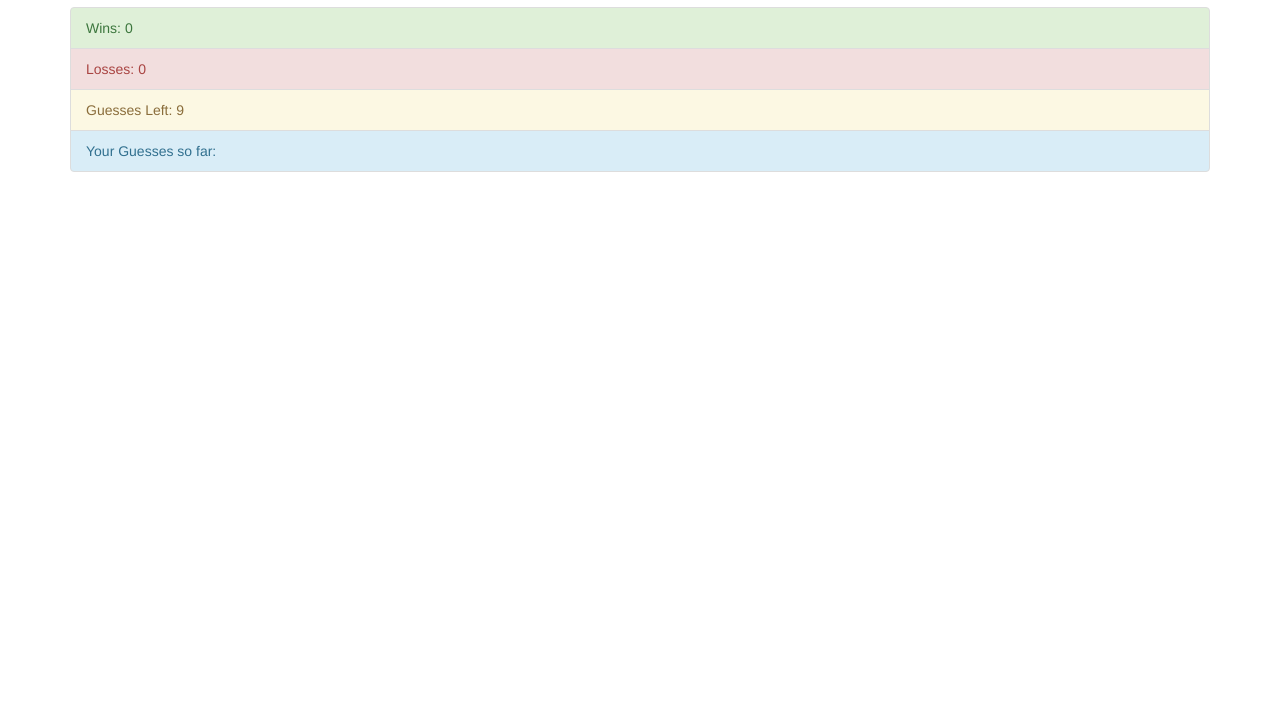
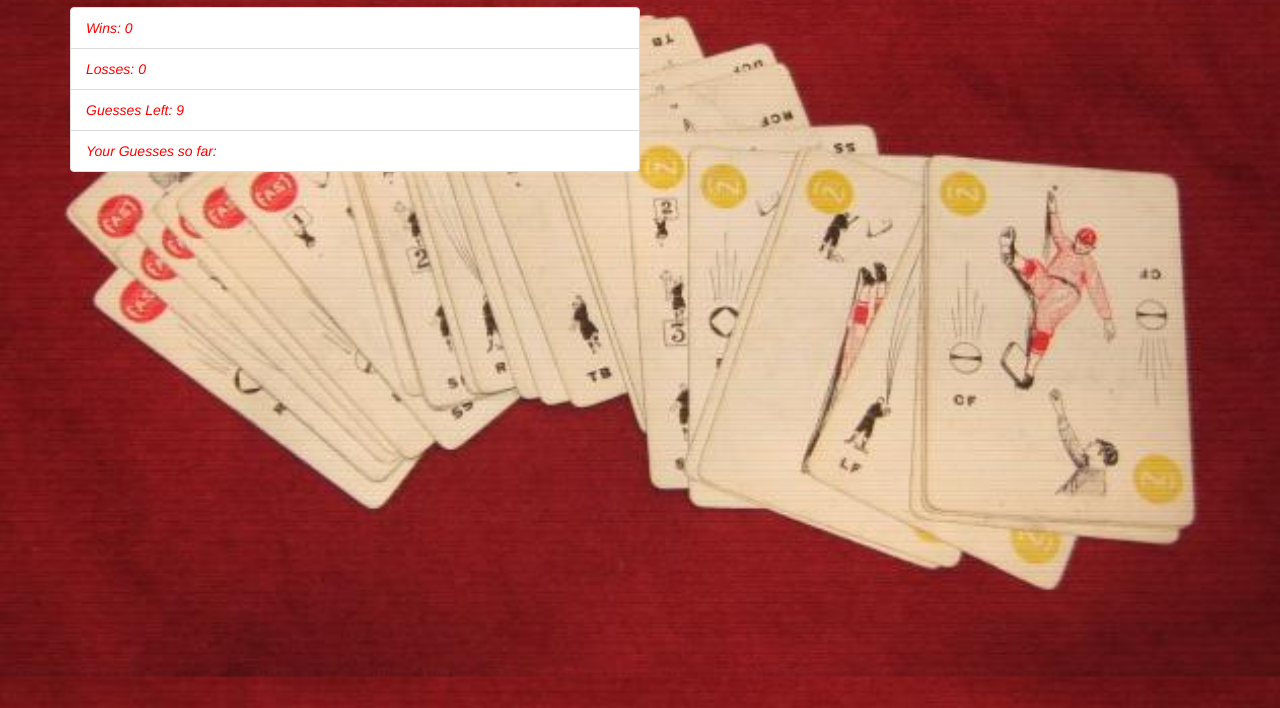
Before and after one commit to shirinR/Psychic-Game, a plain HTML site: page index.html in a window 1280 px wide. Shown: the part 92-800 px from the top of the page. Drawn offline with nearby package versions, Linux system fonts and the light colour scheme.

Commit message:
add style.css

```diff
--- /dev/null
+++ b/assets/css/style.css
@@ -0,0 +1,10 @@
+body{
+  background-image: url("../images/TEMPLAT.JPG");
+  background-size: 100%;
+}
+
+#gameStatus{
+  width: 50%;
+  color:red;
+  font-style: italic;
+}
--- a/assets/javascript/game.js
+++ b/assets/javascript/game.js
@@ -9,10 +9,19 @@ var losses = 0;
 var guessesLeft= 9;
 var yourGuess = [];
 
+function resetVal(){
+  wins = 0;
+  losses = 0;
+  guessesLeft= 9;
+  yourGuess = [];
+}
+
 document.onkeyup = function(event){
+
 
   // track which key is pressed
   var userGuess= event.key;
+
 
   // Send a source to computer for its random guess in this range
   var computerGuess = possibleInputs[Math.floor(Math.random() * possibleInputs.length)];
@@ -36,10 +45,7 @@ document.onkeyup = function(event){
     document.getElementById("losses").innerHTML = "Losses: " + losses;
     alert("GAME OVER!");
 
-    // document.getElementById("losses").reset();
-    // document.getElementById("guesses").reset();
-    // document.getElementById("wins").reset();
-    // document.getElementById("yourGuesses").reset();
+    resetVal();
   }
   document.getElementById("yourGuesses").innerHTML = "Your Guesses so far: " + yourGuess.join(', ');
 };
--- a/index.html
+++ b/index.html
@@ -5,13 +5,9 @@
     <meta charset="UTF-8">
 
     <link rel="stylesheet" type="text/css" href="assets/css/reset.css">
-    <meta name="viewport" content="width=device-width, shrink-to-fit=no, initial-scale=1">
+    <link rel="stylesheet" type="text/css" href="assets/css/style.css">
     <link rel="stylesheet" href="https://maxcdn.bootstrapcdn.com/bootstrap/3.3.7/css/bootstrap.min.css" integrity="sha384-BVYiiSIFeK1dGmJRAkycuHAHRg32OmUcww7on3RYdg4Va+PmSTsz/K68vbdEjh4u" crossorigin="anonymous">
     <script type="text/javascript" src="assets/javascript/game.js"></script>
-    <!--<script type="text/javascript" src="./test.js"></script>-->
-    <!-- <script src="http://code.jquery.com/jquery-latest.min.js" type="text/javascript"></script> -->
-    <!-- <script src="https://maxcdn.bootstrapcdn.com/bootstrap/3.3.7/js/bootstrap.min.js" integrity="sha384-Tc5IQib027qvyjSMfHjOMaLkfuWVxZxUPnCJA7l2mCWNIpG9mGCD8wGNIcPD7Txa" crossorigin="anonymous"></script> -->
-    <link rel="stylesheet" type="text/css" href="assets/css/style.css">
 
     <title>Psychic Game</title>
 
@@ -29,10 +25,10 @@
 
       <div id="gameStatus">
         <ul class="list-group">
-          <li class="list-group-item list-group-item-success" id="wins">Wins: 0</li>
-          <li class="list-group-item list-group-item-danger" id="losses">Losses: 0</li>
-          <li class="list-group-item list-group-item-warning" id="guesses">Guesses Left: 9</li>
-          <li class="list-group-item list-group-item-info" id="yourGuesses">Your Guesses so far: </li>
+          <li class="list-group-item" id="wins">Wins: 0</li>
+          <li class="list-group-item" id="losses">Losses: 0</li>
+          <li class="list-group-item" id="guesses">Guesses Left: 9</li>
+          <li class="list-group-item" id="yourGuesses">Your Guesses so far: </li>
         </ul>
       </div> <!-- game div end -->
     </div> <!-- main container end-->
```
Also changed, not shown: assets/images/TEMPLAT.JPG (added).
